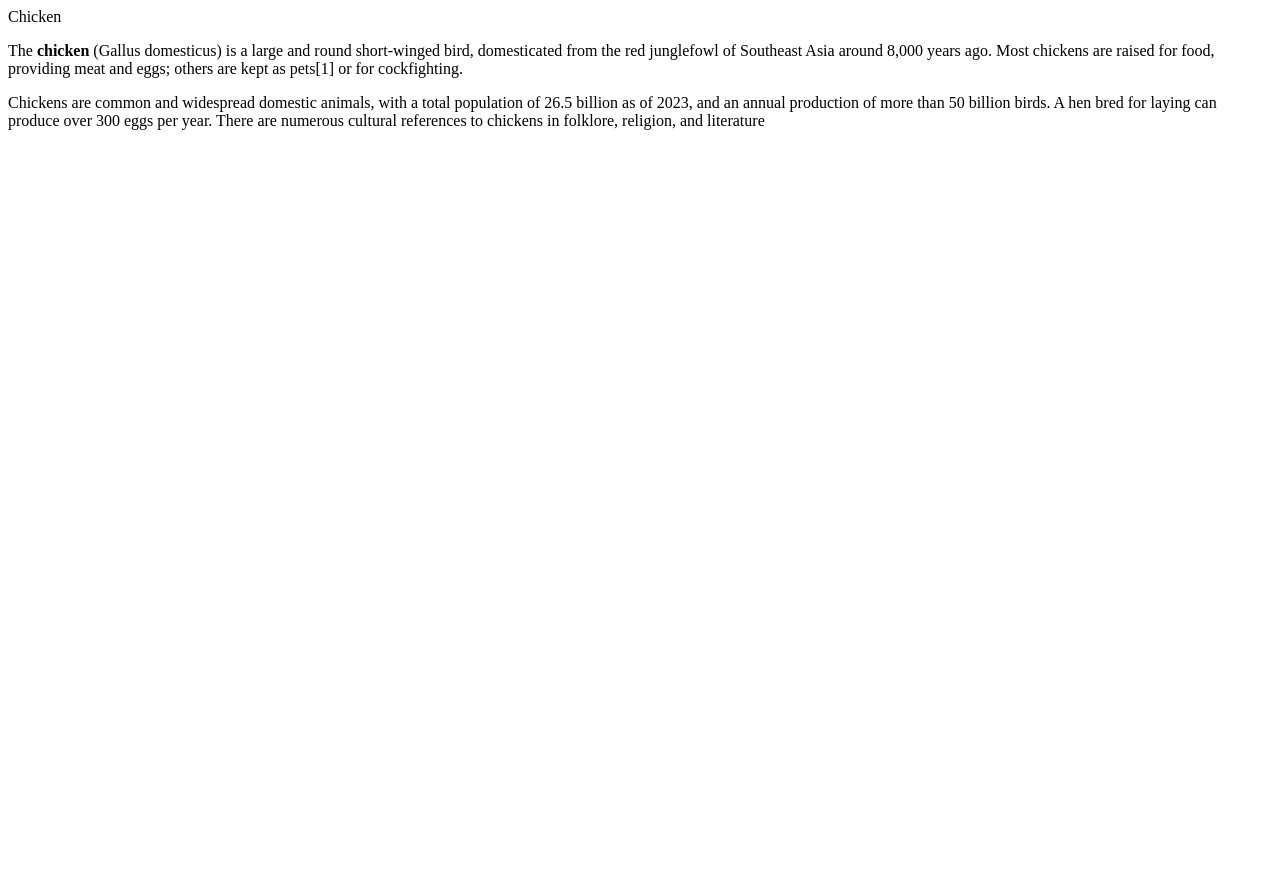
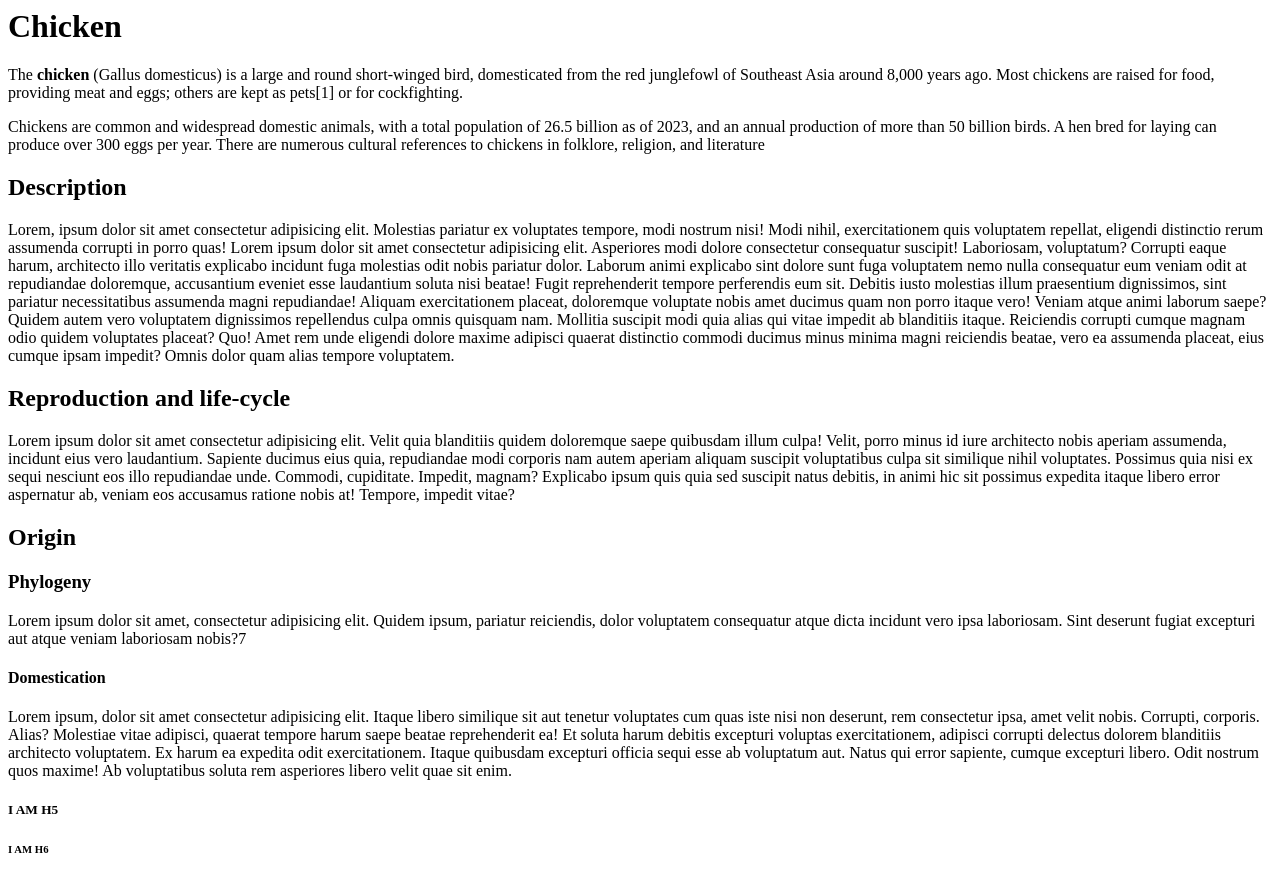
Before and after one commit to AgonMisini24/The-Web-Developer-Bootcamp-2024, a plain HTML site: page HTML The Essentials/index.html in a window 1280 px wide. Before the commit the page ends 800 px from the top, so only its background shows below. Drawn offline with Linux system fonts and the light colour scheme.

Commit message:
Heading Elements

```diff
--- a/HTML The Essentials/index.html
+++ b/HTML The Essentials/index.html
@@ -1,4 +1,4 @@
-Chicken
+<h1>Chicken</h1>
 <p>
   The <b>chicken</b> (Gallus domesticus) is a large and round short-winged bird,
   domesticated from the red junglefowl of Southeast Asia around 8,000 years ago.
@@ -11,3 +11,59 @@ Chicken
   birds. A hen bred for laying can produce over 300 eggs per year. There are
   numerous cultural references to chickens in folklore, religion, and literature
 </p>
+<h2>Description</h2>
+<p>
+  Lorem, ipsum dolor sit amet consectetur adipisicing elit. Molestias pariatur
+  ex voluptates tempore, modi nostrum nisi! Modi nihil, exercitationem quis
+  voluptatem repellat, eligendi distinctio rerum assumenda corrupti in porro
+  quas! Lorem ipsum dolor sit amet consectetur adipisicing elit. Asperiores modi
+  dolore consectetur consequatur suscipit! Laboriosam, voluptatum? Corrupti
+  eaque harum, architecto illo veritatis explicabo incidunt fuga molestias odit
+  nobis pariatur dolor. Laborum animi explicabo sint dolore sunt fuga voluptatem
+  nemo nulla consequatur eum veniam odit at repudiandae doloremque, accusantium
+  eveniet esse laudantium soluta nisi beatae! Fugit reprehenderit tempore
+  perferendis eum sit. Debitis iusto molestias illum praesentium dignissimos,
+  sint pariatur necessitatibus assumenda magni repudiandae! Aliquam
+  exercitationem placeat, doloremque voluptate nobis amet ducimus quam non porro
+  itaque vero! Veniam atque animi laborum saepe? Quidem autem vero voluptatem
+  dignissimos repellendus culpa omnis quisquam nam. Mollitia suscipit modi quia
+  alias qui vitae impedit ab blanditiis itaque. Reiciendis corrupti cumque
+  magnam odio quidem voluptates placeat? Quo! Amet rem unde eligendi dolore
+  maxime adipisci quaerat distinctio commodi ducimus minus minima magni
+  reiciendis beatae, vero ea assumenda placeat, eius cumque ipsam impedit? Omnis
+  dolor quam alias tempore voluptatem.
+</p>
+<h2>Reproduction and life-cycle</h2>
+<p>
+  Lorem ipsum dolor sit amet consectetur adipisicing elit. Velit quia blanditiis
+  quidem doloremque saepe quibusdam illum culpa! Velit, porro minus id iure
+  architecto nobis aperiam assumenda, incidunt eius vero laudantium. Sapiente
+  ducimus eius quia, repudiandae modi corporis nam autem aperiam aliquam
+  suscipit voluptatibus culpa sit similique nihil voluptates. Possimus quia nisi
+  ex sequi nesciunt eos illo repudiandae unde. Commodi, cupiditate. Impedit,
+  magnam? Explicabo ipsum quis quia sed suscipit natus debitis, in animi hic sit
+  possimus expedita itaque libero error aspernatur ab, veniam eos accusamus
+  ratione nobis at! Tempore, impedit vitae?
+</p>
+<h2>Origin</h2>
+<h3>Phylogeny</h3>
+<p>
+  Lorem ipsum dolor sit amet, consectetur adipisicing elit. Quidem ipsum,
+  pariatur reiciendis, dolor voluptatem consequatur atque dicta incidunt vero
+  ipsa laboriosam. Sint deserunt fugiat excepturi aut atque veniam laboriosam
+  nobis?7
+</p>
+<h4>Domestication</h4>
+<p>
+  Lorem ipsum, dolor sit amet consectetur adipisicing elit. Itaque libero
+  similique sit aut tenetur voluptates cum quas iste nisi non deserunt, rem
+  consectetur ipsa, amet velit nobis. Corrupti, corporis. Alias? Molestiae vitae
+  adipisci, quaerat tempore harum saepe beatae reprehenderit ea! Et soluta harum
+  debitis excepturi voluptas exercitationem, adipisci corrupti delectus dolorem
+  blanditiis architecto voluptatem. Ex harum ea expedita odit exercitationem.
+  Itaque quibusdam excepturi officia sequi esse ab voluptatum aut. Natus qui
+  error sapiente, cumque excepturi libero. Odit nostrum quos maxime! Ab
+  voluptatibus soluta rem asperiores libero velit quae sit enim.
+</p>
+<h5>I AM H5</h5>
+<h6>I AM H6</h6>
```
